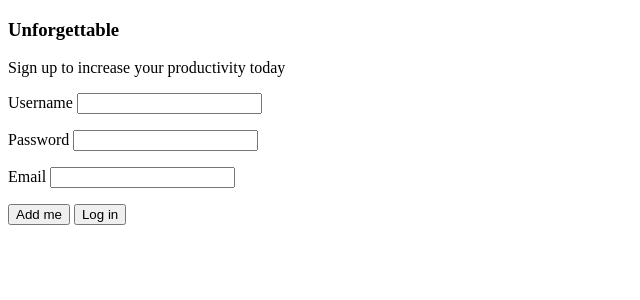
After one commit to anhquangsjsu/team3_cs131, a Flask app: page /signup in a window 1280 px wide. The commit adds this page. Shown: the top 300 px of the page, without its empty margins (0-640 px from the left). Run offline with Flask 2, Linux system fonts and the light colour scheme.

Commit message:
Changed timer form, added sign up function in login page

```diff
--- a/myapp/forms.py
+++ b/myapp/forms.py
@@ -3,26 +3,29 @@ from wtforms import StringField, PasswordField, BooleanField, SubmitField
 from wtforms.validators import DataRequired
 
 class LoginForm(FlaskForm):
-    username = StringField('Username', validators=[DataRequired()])
+    username = StringField('Username')
     password = PasswordField('Password')
     remember_me = BooleanField('Remember me')
     submit = SubmitField('Sign in')
+    signup = SubmitField('Sign up')
 
-class StartTimerForm(FlaskForm):
+class TimerForm(FlaskForm):
     start_timer = SubmitField('Start timer')
-class StopTimerForm(FlaskForm):
     stop_timer = SubmitField('Stop timer')
-class ResetTimerForm(FlaskForm):
     reset_timer = SubmitField('Reset timer')
 
 class AddTaskForm(FlaskForm):
     title = StringField('Task title', validators=[DataRequired()])
     note = StringField('Note')
     add_task = SubmitField('Add task')
-
-
-class CancelAddForm(FlaskForm):
     cancel = SubmitField('Cancel')
 
 class ChangeToTaskAddForm(FlaskForm):
     submit = SubmitField('Add new task')
+
+class SignUpForm(FlaskForm):
+    username = StringField('Username', validators=[DataRequired()])
+    password = PasswordField('Password', validators=[DataRequired()])
+    email=StringField('Email')
+    submit = SubmitField('Add me')
+    login = SubmitField('Log in')
--- a/myapp/routes.py
+++ b/myapp/routes.py
@@ -1,22 +1,28 @@
 from myapp import myapp_obj
-from myapp.forms import CancelAddForm, LoginForm, StartTimerForm, StopTimerForm, ResetTimerForm, AddTaskForm, ChangeToTaskAddForm
+from myapp.forms import LoginForm, TimerForm, AddTaskForm, ChangeToTaskAddForm, SignUpForm
 from flask import request, render_template, flash, redirect
 from datetime import date
 import time
 from myapp import db
 from myapp.models import User, Task
 from flask_login import current_user, login_user, logout_user, login_required
+
 #global variables for the pomodoro timer
 maxTimer = 1800
 timerStopped = False
 timerRemain = maxTimer
-adding = False
-def refresh():
-    return redirect("/timer")
+adding = False #flag to toggle the add task form when click "Add task"
+
+#helper functions
+def refreshTimerPage():
+    return redirect('/timer')
 
 class Timer():
         def __init__(self, m = maxTimer):
             self.max = m
+        '''
+        the functions will start the timer and countdown every 1 second
+        '''
         def start(self):
             global timerStopped
             global timerRemain
@@ -24,19 +30,18 @@ class Timer():
                 timerRemain = self.max
             timerStopped = False
             while (not timerStopped and timerRemain > 0):
-                refresh()
                 timerRemain -= 1
-                print(timerRemain)
                 time.sleep(1)
 
         def reset(self):
             global timerRemain
             timerRemain = self.max
+
         def stop(self):
             global timerStopped
             timerStopped = True
 
-
+###Login logout features
 @myapp_obj.route("/loggedin")
 @login_required
 def log():
@@ -51,35 +56,67 @@ def logout():
 def login():
     form = LoginForm()
     if form.validate_on_submit():
-        user = User.query.filter_by(username=form.username.data).first()
-        if user is None or not user.check_password(form.password.data):
-            flash("Login invalid username or password")
-            return redirect('/login')
-        login_user(user, remember=form.remember_me.data)
-        flash(f'login requested for user {form.username.data}')
-        return redirect('/')
+        #if user click submit
+        if form.submit.data:
+            user = User.query.filter_by(username=form.username.data).first()
+            if user is None or not user.check_password(form.password.data):
+                flash("Login invalid username or password")
+                return redirect('/login')
+            login_user(user, remember=form.remember_me.data)
+            flash(f'login requested for user {form.username.data}')
+            return redirect('/')
+        #or user choose to sign up
+        elif form.signup.data:
+            return redirect('/signup')
     return render_template("login.html", form=form)
 
+@myapp_obj.route('/signup', methods=['GET','POST'])
+def signup():
+    form = SignUpForm()
+    if form.validate_on_submit():
+        if form.submit.data == True:
+            #check if the user is already there
+            user =  User.query.filter_by(username=form.username.data).first()
+            if user is None:
+                user = User.query.filter_by(email=form.email.data).first()
+                if user is None: #check if email is used
+                    u = User(username = form.username.data, email = form.email.data)
+                    u.set_password(form.password.data)
+                    db.session.add(u)
+                    db.session.commit()
+                    return redirect(f'/signedup/{form.username.data}')
+                else:
+                    flash('The email is already used')
+                    return redirect('/signup')
+            else:
+                flash('User already exists, please try a differen user')
+                return redirect('/signup')
+        elif form.login.data == True:
+            return redirect('/login')
+    return render_template('signup.html', form = form)
+
+@myapp_obj.route('/signedup/<string:user>', methods=['GET', 'POST'])
+def signedup(user):
+    return render_template('signedup.html',user = user)
+#Notes features
 @myapp_obj.route("/notes")
 def notes():
     #more code about notes are put here, this section is for Kim
     return render_template("notes.html") #expect the notes.htm  l will be render when user navigate to /notes
 
+#Flashcards features
 @myapp_obj.route("/flashcard")
 def flashcard():
     #more code about flashcard are put here, this section is for Jason
     return render_template("flashcard.html") #expect the flashcard.html will be render when user navigate to /notes
 
+#podomorotimer features
 @myapp_obj.route("/timer", methods=["GET", "POST"])
 def timer():
-    #timer forms
-    stop_timer = StopTimerForm()
-    start_timer = StartTimerForm()
-    reset_timer = ResetTimerForm()
-    #add task forms
+    timer_form = TimerForm()
     add_task_form = AddTaskForm()
+    #to toggle the add task form when clicking "Add task"
     change_to_add = ChangeToTaskAddForm()
-    cancel_add = CancelAddForm()
     timer = Timer(maxTimer)
     global timerStopped
     global adding
@@ -87,43 +124,46 @@ def timer():
     tasks = u.tasks.filter_by(finished = False)
     current_task = tasks.first()
     #more code about the timer are put here, this is Quang's section
-    #timer control functions
-    if start_timer.validate_on_submit() and start_timer.start_timer.data:
-        timer.start()
-    elif stop_timer.validate_on_submit() and stop_timer.stop_timer.data:
-        timer.stop()
-        refresh()
-    elif reset_timer.validate_on_submit() and reset_timer.reset_timer.data:
-        timer.reset()
-        refresh()
+    #timer control form action and functions
+    if timer_form.validate_on_submit():
+        if timer_form.start_timer.data:
+            timer.start()
+        elif timer_form.stop_timer.data:
+            timer.stop()
+            refreshTimerPage()
+        elif timer_form.reset_timer.data:
+            timer.reset()
+            refreshTimerPage()
     #add task controller
     if change_to_add.validate_on_submit() and change_to_add.submit.data:
         adding = True
-        refresh()
-    if cancel_add.validate_on_submit() and cancel_add.cancel.data:
-        adding= False
-        refresh()
-    if add_task_form.validate_on_submit() and add_task_form.add_task.data:
-        adding= False
-        t = Task(title = add_task_form.title.data,
-                 note = add_task_form.note.data,
-                 finished = False,
-                 date_started = date.today())
-        u =  User.query.filter_by(username = current_user.username).first()
-        if u != None:
-            u.tasks.append(t)
-            db.session.add(t)
-            db.session.commit()
+        refreshTimerPage()
+
+    if add_task_form.validate_on_submit():
+        if add_task_form.add_task.data:
+            adding= False
+            t = Task(title = add_task_form.title.data,
+                    note = add_task_form.note.data,
+                    finished = False,
+                    date_started = date.today())
+            u =  User.query.filter_by(username = current_user.username).first()
+            if u != None:
+                u.tasks.append(t)
+                db.session.add(t)
+                db.session.commit()
+                return redirect('/timer')
+        elif add_task_form.cancel.data:
+            adding = False
+            add_task_form.title = ''
+            add_task_form.note = ''
             return redirect('/timer')
+
     return render_template("timer.html",
                             timer = timer,
-                            stop_timer = stop_timer,
-                            start_timer = start_timer,
-                            reset_timer = reset_timer,
+                            timer_form = timer_form,
                             timerRemain = timerRemain,
                             add_task_form = add_task_form,
                             change_to_add = change_to_add,
-                            cancel_add = cancel_add,
                             adding = adding,
                             tasks = tasks,
                             current_task = current_task,
@@ -139,8 +179,6 @@ def delete_task(taskid):
     db.session.commit()
     u =  User.query.filter_by(username = current_user.username).first()
     tasks = u.tasks.all()
-    for t in tasks:
-        print(t.id)
     return redirect('/timer')
 
 @myapp_obj.route("/finish_task/<string:taskid>")
@@ -153,7 +191,6 @@ def finish_task(taskid):
 @myapp_obj.route("/")
 def home():
     if current_user.is_authenticated:
-        print(current_user)
         return render_template('home.html', username = current_user.username)
     else:
         return redirect('/login')
--- a/myapp/templates/login.html
+++ b/myapp/templates/login.html
@@ -31,7 +31,7 @@
     <p> {{ form.remember_me.label }} <br>
     {{ form.remember_me() }}</p>
 
-    <p>{{ form.submit() }}</p>
+    <p>{{ form.submit() }} {{form.signup()}}</p>
 </form>
 </body>
 </html>
--- /dev/null
+++ b/myapp/templates/signup.html
@@ -0,0 +1,28 @@
+<!DOCTYPE html>
+<html lang="en">
+<head>
+    <meta charset="UTF-8">
+    <meta http-equiv="X-UA-Compatible" content="IE=edge">
+    <meta name="viewport" content="width=device-width, initial-scale=1.0">
+    <title>Unforgettable</title>
+</head>
+<body>
+    <h3>Unforgettable</h3>
+    <p>Sign up to increase your productivity today</p>
+    {% with messages = get_flashed_messages() %}
+        {% if messages %}
+            {% for m in messages %}
+            <b>{{m}}</b>
+            {% endfor %}
+        {% endif %}
+    {% endwith %}
+    <b></b>
+    <form method="POST" novalidate>
+        {{form.hidden_tag()}}
+        <p>{{form.username.label}} {{form.username()}}</p>
+        <p>{{form.password.label}} {{form.password()}}</p>
+        <p>{{form.email.label}} {{form.email()}}</p>
+        <p>{{form.submit()}} {{form.login()}}</p>
+    </form>
+</body>
+</html>
```
Also changed, not shown: myapp/templates/signedup.html (added, +15 -0 lines), myapp/templates/timer.html (+4 -11 lines), myapp/app.db.
